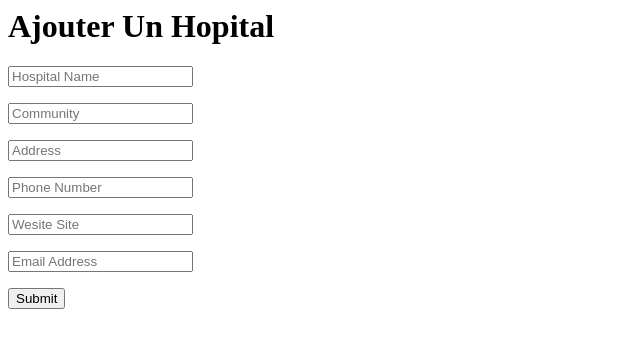
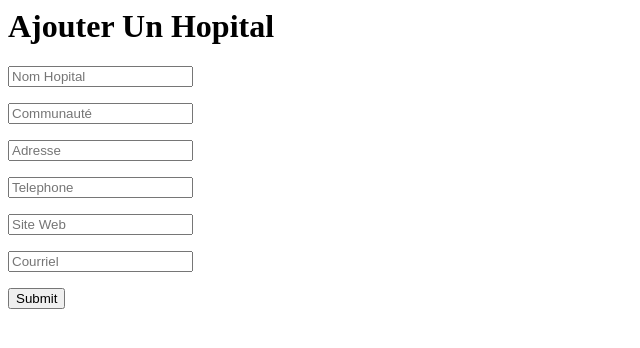
Before and after one commit to djken/GestionHopital-django, a Django app: page /ajouter_hopital/ in a window 1280 px wide. Shown: the top 348 px of the page, without its empty margins (0-640 px from the left). Run offline with Django 5.2, Linux system fonts and the light colour scheme.

```diff
--- a/localisationHopital/Hregister/forms.py
+++ b/localisationHopital/Hregister/forms.py
@@ -6,10 +6,10 @@ from .models import Hopitaltracker
 class HopitalForm(ModelForm):
     class Meta:
         model = Hopitaltracker
-        # fields = "__all__"
 
         # fields nous permet de définier nos différents champs de la forme
         fields = ('nom', 'communaute', 'adresse', 'telephone', 'site', 'courriel')
+
         labels = {
             'nom': '',
             'communaute': '',
@@ -21,10 +21,10 @@ class HopitalForm(ModelForm):
 
         # Widgets nous permettra de styliser notre forme avec Bootstrap
         widgets = {
-            'nom': forms.TextInput(attrs={'class': 'form-control', 'placeholder': 'Hospital Name'}),
-            'communaute': forms.TextInput(attrs={'class': 'form-control', 'placeholder': 'Community'}),
-            'adresse': forms.TextInput(attrs={'class': 'form-control', 'placeholder': 'Address'}),
-            'telephone': forms.TextInput(attrs={'class': 'form-control', 'placeholder': 'Phone Number'}),
-            'site': forms.TextInput(attrs={'class': 'form-control', 'placeholder': 'Wesite Site'}),
-            'courriel': forms.EmailInput(attrs={'class': 'form-control', 'placeholder': 'Email Address'}),
+            'nom': forms.TextInput(attrs={'class': 'form-control', 'placeholder': 'Nom Hopital'}),
+            'communaute': forms.TextInput(attrs={'class': 'form-control', 'placeholder': 'Communauté'}),
+            'adresse': forms.TextInput(attrs={'class': 'form-control', 'placeholder': 'Adresse'}),
+            'telephone': forms.TextInput(attrs={'class': 'form-control', 'placeholder': 'Telephone'}),
+            'site': forms.TextInput(attrs={'class': 'form-control', 'placeholder': 'Site Web'}),
+            'courriel': forms.EmailInput(attrs={'class': 'form-control', 'placeholder': 'Courriel'}),
         }
--- a/localisationHopital/Hregister/templates/hospitaux/ajouter_un_hopital.html
+++ b/localisationHopital/Hregister/templates/hospitaux/ajouter_un_hopital.html
@@ -2,7 +2,7 @@
     <h1>Ajouter Un Hopital</h1>
 
     {% if submitted %}
-        Your Information submitted successfully
+        Votre information a été enregistrée avec success.
 
     {% else %}
         <form action="" method="POST">
--- a/localisationHopital/Hregister/views.py
+++ b/localisationHopital/Hregister/views.py
@@ -17,7 +17,7 @@ def afficher_hopitaux(request):
 def ajouter_hopital(request):
     submitted = False
 
-    if request.method == "POST":
+    if request.method == "POST": # HTTP Method
         form = HopitalForm(request.POST)
         if form.is_valid():
             form.save()
```
Also changed, not shown: localisationHopital/Hregister/urls.py (line endings or trailing spaces).
